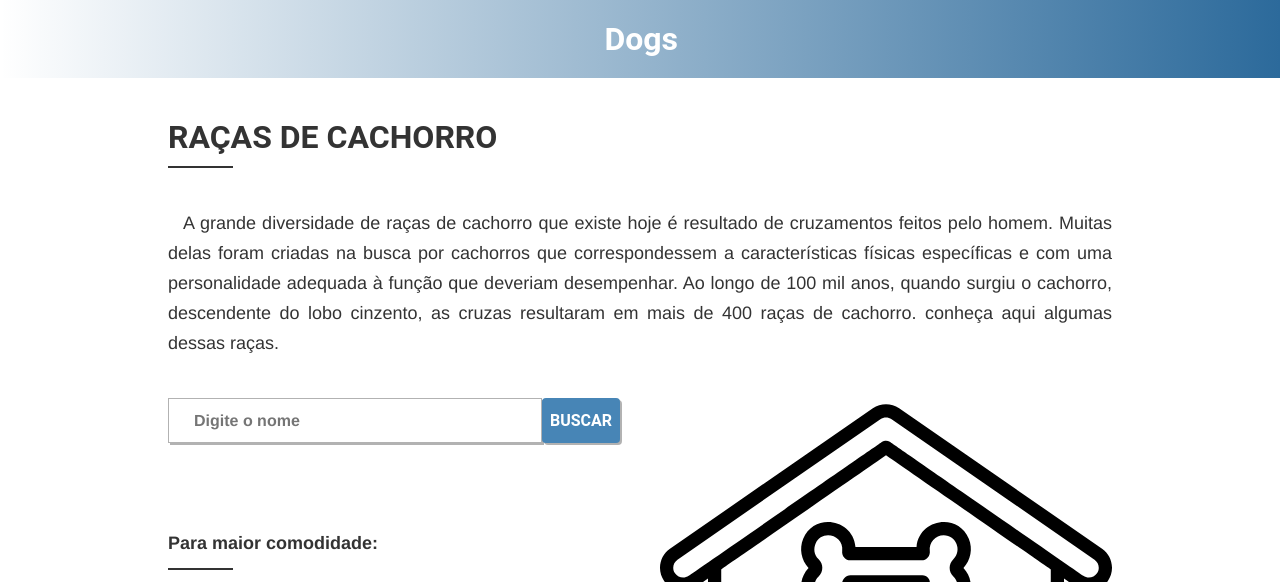
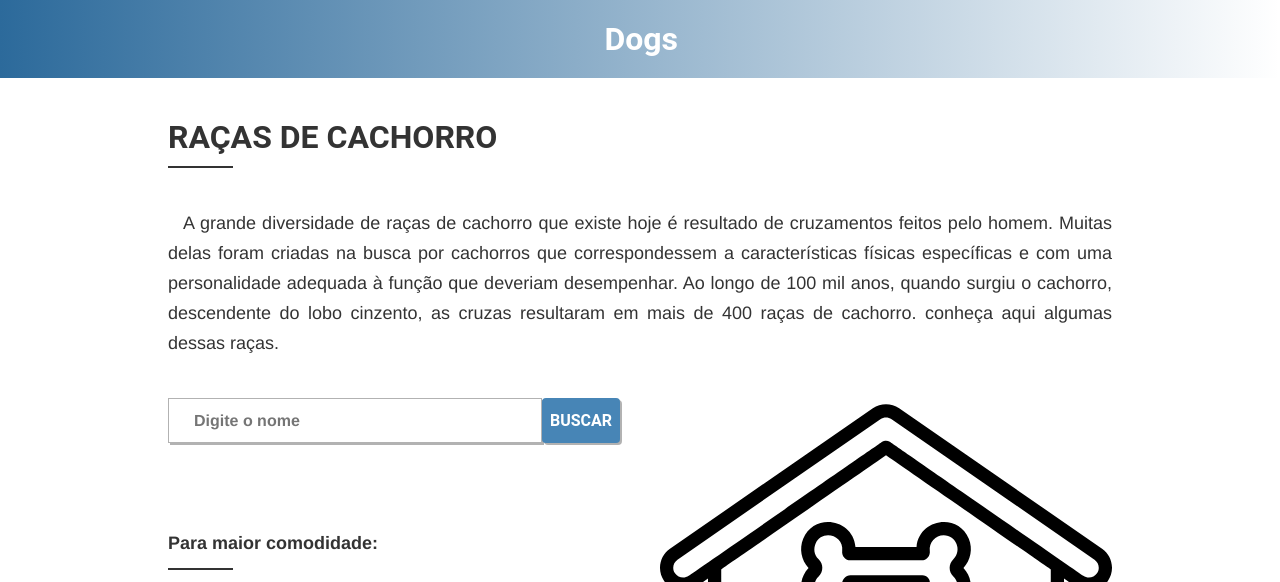
Before and after one commit to Eduardo9976/challenges-Dogs, a plain HTML site: page index.html in a window 1280 px wide. Shown: the top 582 px of the page. Drawn offline with Linux system fonts and the light colour scheme; no server answers.

Commit message:
Ajustando cores

```diff
--- a/scss/_grid.scss
+++ b/scss/_grid.scss
@@ -15,7 +15,7 @@
 @mixin grid-full {
   grid-column: 1 / -1;
   text-align: center;
-  background-image: $background-color;
+  @include background;
 }
 @mixin grid-1 {
   grid-column: 1;
--- a/scss/_colors.scss
+++ b/scss/_varAndMixins.scss
@@ -7,10 +7,6 @@ $black-lighten-color: rgba(0, 0, 0, 0.3);
 
 $white: #FFF;
 
-$background-color: linear-gradient(to right, rgba(255,0,0,0), rgba(44,106,155,1));
-
-
-/*fonts*/
 $font-1: "Roboto", Arial, Helvetica, sans-serif;
 $font-2: Helvetica, sans-serif;
 
@@ -18,7 +14,10 @@ $font-2: Helvetica, sans-serif;
 @function em($pixel, $context: 16) {
   @return $pixel / $context +em;
 }
-
+@mixin background {
+  background-image: linear-gradient(to right, rgba(255,0,0,0), rgba(44,106,155,1));
+  background-image: -webkit-linear-gradient(right, rgba(255,0,0,0), rgba(44,106,155,1));
+}
 @mixin type-1($size) {
   font-family: $font-2;
   text-align: justify;
--- a/scss/styles.scss
+++ b/scss/styles.scss
@@ -1,5 +1,5 @@
-@import "colors";
-@import "grid";
+@import "_varAndMixins";
+@import "_grid";
 
 body, h1, h2, p, ul, li, select, input, button, main, span, footer {
   margin: 0px;
```
Also changed, not shown: css/styles.css.
